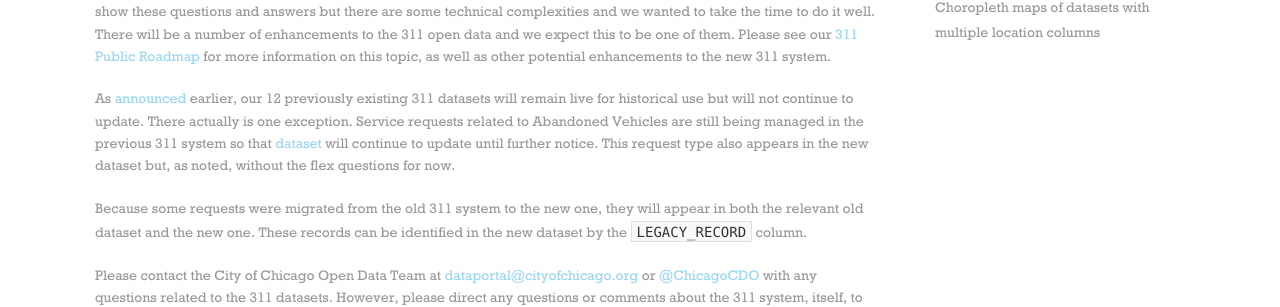
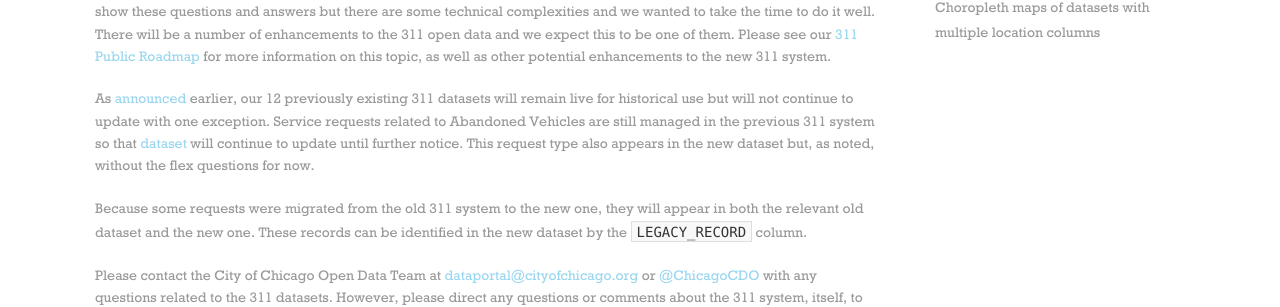
Before and after one commit to Chicago/dev.cityofchicago.org, a Jekyll site: the page built from _posts/2018-12-19-new-311-datasets.md, in a window 1280 px wide. Shown: the part 551-858 px from the top of the page. Built offline with Jekyll 4.4.1, drawn with Linux system fonts in a browser that asks for light colours; some web fonts are replaced.

Commit message:
slight editing for clarity.
great work!

```diff
--- a/_posts/2018-12-19-new-311-datasets.md
+++ b/_posts/2018-12-19-new-311-datasets.md
@@ -17,7 +17,7 @@ The first new dataset in this effort is [311 Service Requests](https://data.city
 
 For launch, we are not showing the answers to type-specific questions ("flex questions"). Flex questions are the follow up questions you are asked when opening a service request. Flex questions help clarify the work to be done. We want to show these questions and answers but there are some technical complexities and we wanted to take the time to do it well. There will be a number of enhancements to the 311 open data and we expect this to be one of them. Please see our [311 Public Roadmap](https://trello.com/b/AODvHk2V/311-public-roadmap) for more information on this topic, as well as other potential enhancements to the new 311 system.
 
-As [announced](http://dev.cityofchicago.org/open%20data/data%20portal/2018/12/11/legacy-sr-datasets-announcement.html) earlier, our 12 previously existing 311 datasets will remain live for historical use but will not continue to update. There actually is one exception. Service requests related to Abandoned Vehicles are still being managed in the previous 311 system so that [dataset](https://data.cityofchicago.org/d/3c9v-pnva) will continue to update until further notice. This request type also appears in the new dataset but, as noted, without the flex questions for now.
+As [announced](http://dev.cityofchicago.org/open%20data/data%20portal/2018/12/11/legacy-sr-datasets-announcement.html) earlier, our 12 previously existing 311 datasets will remain live for historical use but will not continue to update with one exception. Service requests related to Abandoned Vehicles are still managed in the previous 311 system so that [dataset](https://data.cityofchicago.org/d/3c9v-pnva) will continue to update until further notice. This request type also appears in the new dataset but, as noted, without the flex questions for now.
 
 Because some requests were migrated from the old 311 system to the new one, they will appear in both the relevant old dataset and the new one. These records can be identified in the new dataset by the `LEGACY_RECORD` column.
 
```
